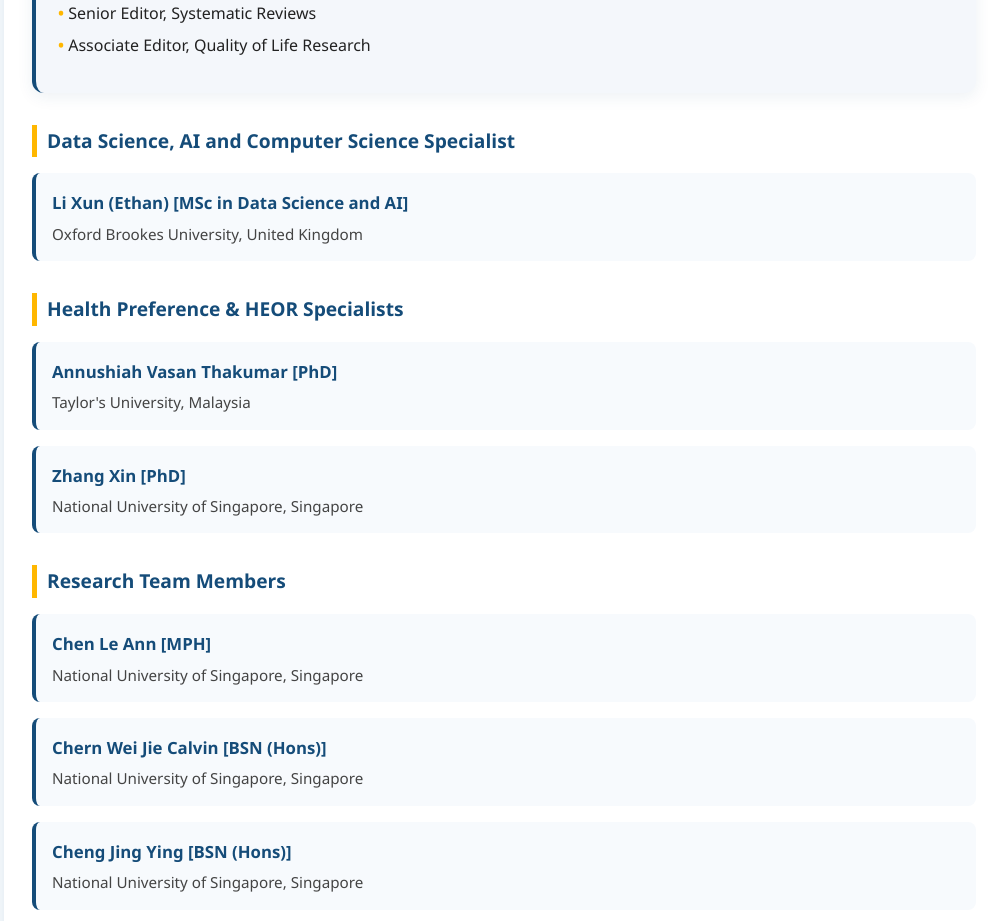
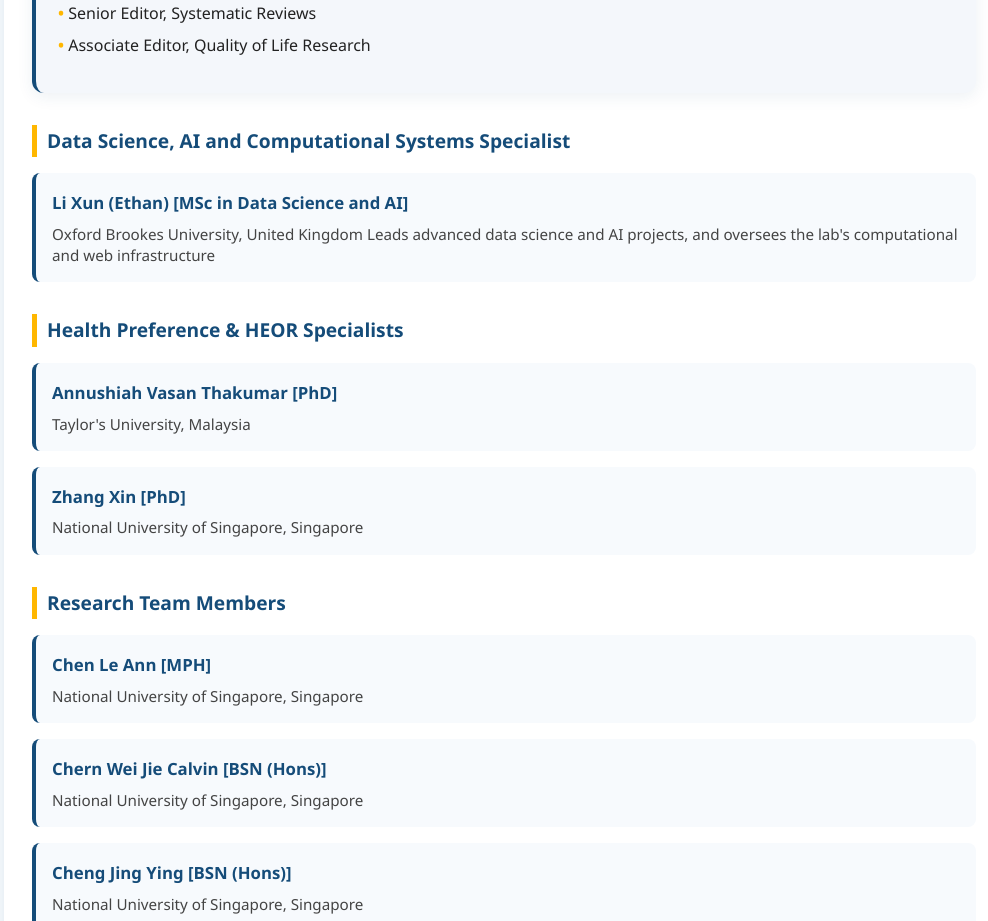
Before and after one commit to EthanLee2036/Ethan_Lee, a Vue app: page /team in a window 1280 px wide. Shown: the part 840-1761 px from the top of the page, without its empty margins (136-1124 px from the left). Built offline with nearby package versions, Linux system fonts and the light colour scheme.

Commit message:
Update Team.vue

```diff
--- a/src/components/Team.vue
+++ b/src/components/Team.vue
@@ -32,7 +32,7 @@
       </div>
     </div>
 
-    <div class="section-title">Data Science, AI and Computer Science Specialist</div>
+    <div class="section-title">Data Science, AI and Computational Systems Specialist</div>
     <ul class="team-list">
       <li v-for="member in dataSpecialists" :key="member.name" class="team-member">
         <strong>{{ member.name }} [{{ member.degree }}]</strong>
@@ -115,7 +115,7 @@ export default {
         ]
       },
       dataSpecialists:[
-        {name: 'Li Xun (Ethan)', degree: 'MSc in Data Science and AI', institution: 'Oxford Brookes University, United Kingdom'}
+        {name: 'Li Xun (Ethan)', degree: 'MSc in Data Science and AI', institution: 'Oxford Brookes University, United Kingdom\nLeads advanced data science and AI projects, and oversees the lab\'s computational and web infrastructure'}
       ],
       collaborators: [
         { name: 'Annushiah Vasan Thakumar', degree: 'PhD', institution: 'Taylor\'s University, Malaysia' },
```
